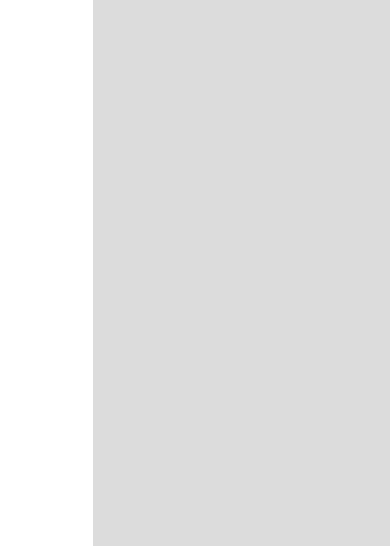
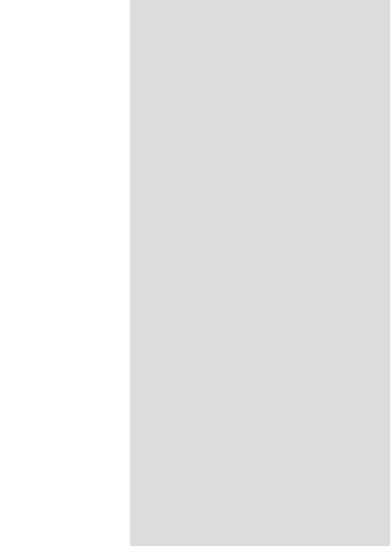
Before and after one commit to victor-abenitez/portfolio, a website: page index.html in a window 390 px wide. Shown: the part 298-844 px from the top of the page. Drawn offline with Linux system fonts and the light colour scheme.

Commit message:
portrait media query test

```diff
--- a/styles.css
+++ b/styles.css
@@ -51,3 +51,16 @@ html, body {
 .logo{
     width: 10%;
 }
+
+@media (orientation: portrait) {
+    .left{
+        background-color: white;
+        z-index: 999;
+        width: 40%;
+        height: 100vh;
+
+        display: flex;
+        flex-direction: column;
+        align-items: center;
+    }
+}
```
